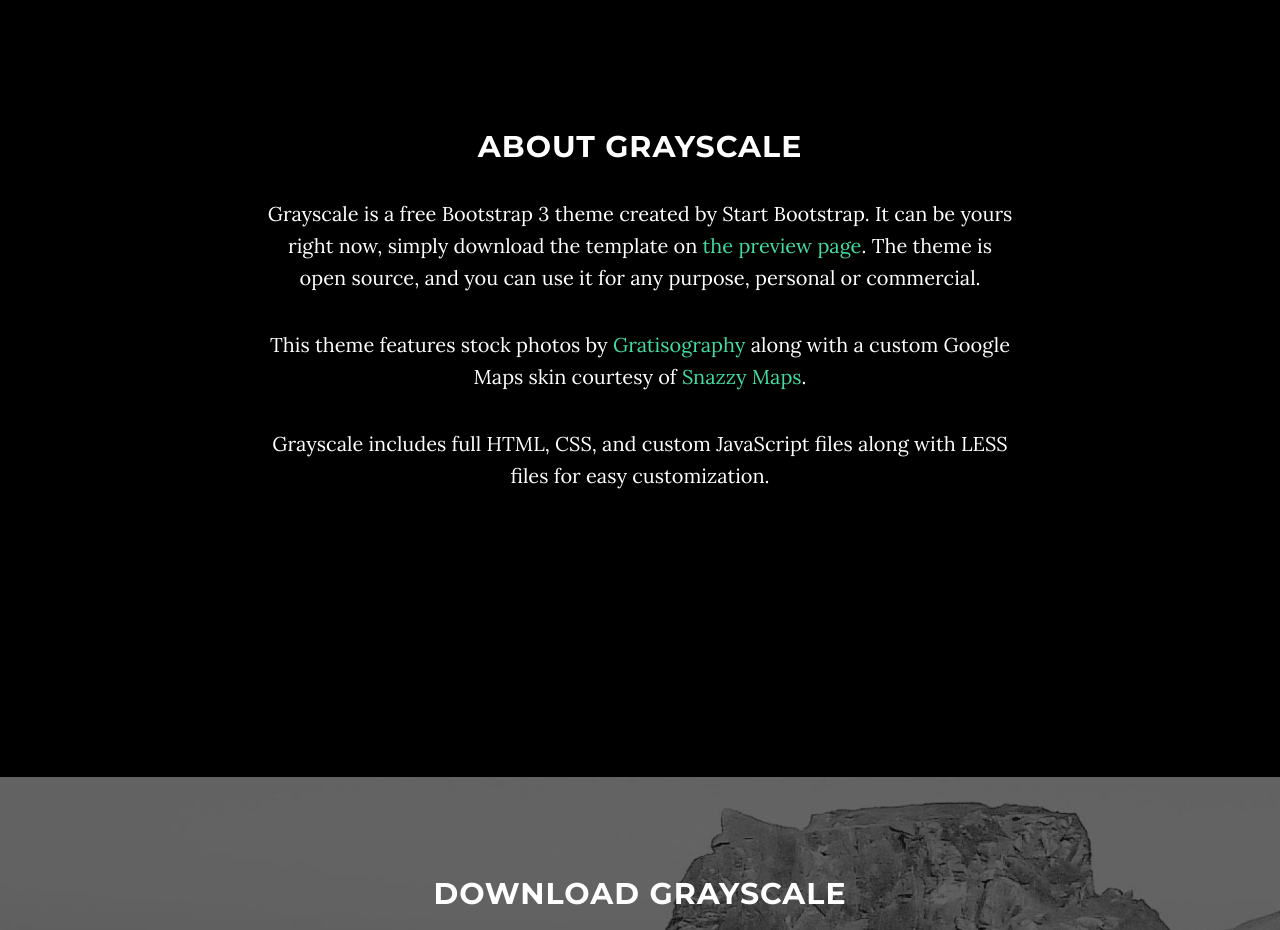
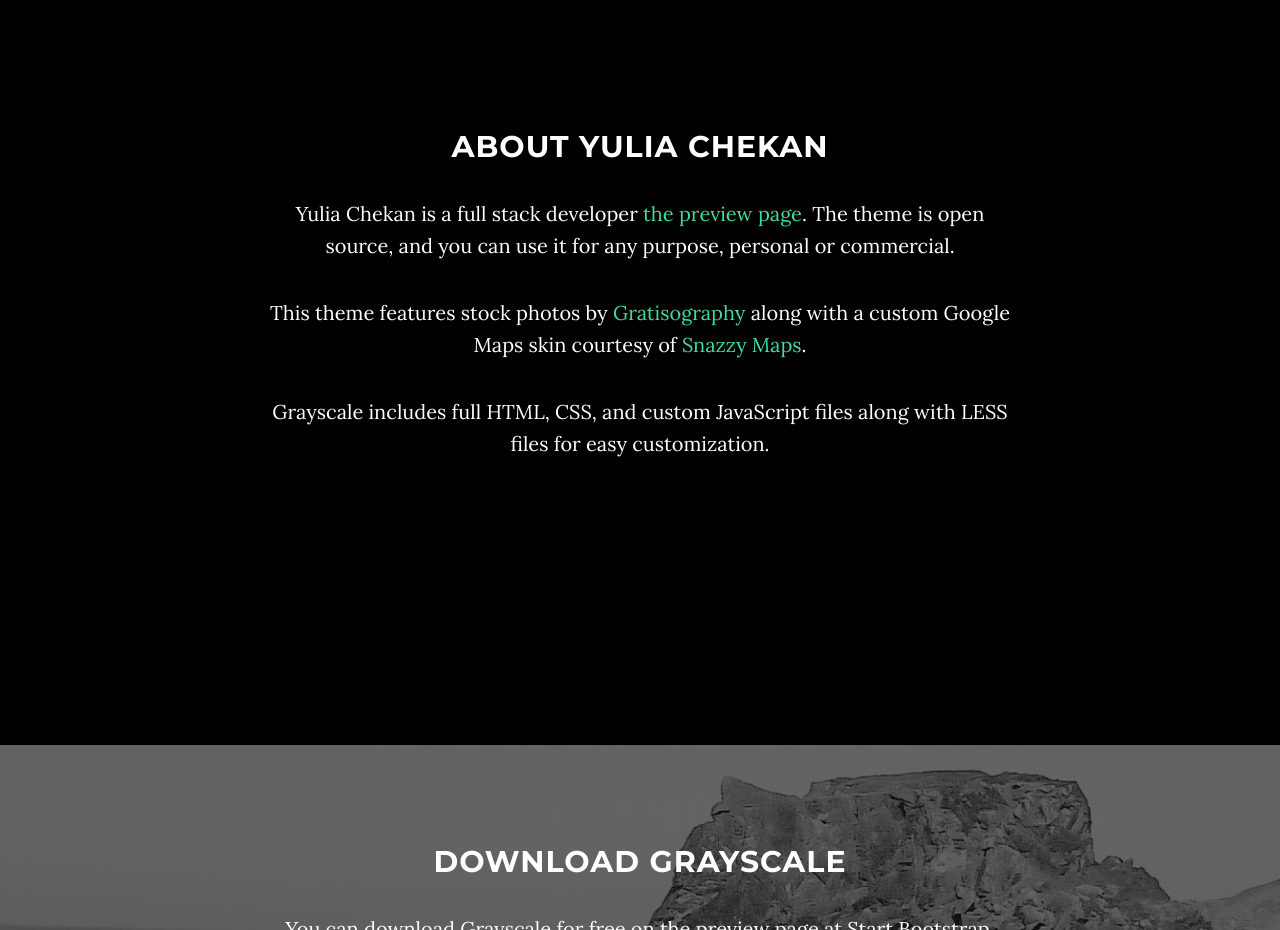
Before and after one commit to yuliachekan/practicePortfolio, a website: page index.html in a window 1280 px wide. Shown: the part 920-1850 px from the top of the page. Drawn offline with nearby package versions, Linux system fonts and the light colour scheme; some packages are replaced by stand-ins of ours.

Commit message:
updated about me

```diff
--- a/index.html
+++ b/index.html
@@ -90,8 +90,8 @@
     <section id="about" class="container content-section text-center">
         <div class="row">
             <div class="col-lg-8 col-lg-offset-2">
-                <h2>About Grayscale</h2>
-                <p>Grayscale is a free Bootstrap 3 theme created by Start Bootstrap. It can be yours right now, simply download the template on <a href="http://startbootstrap.com/template-overviews/grayscale/">the preview page</a>. The theme is open source, and you can use it for any purpose, personal or commercial.</p>
+                <h2>About Yulia Chekan</h2>
+                <p>Yulia Chekan is a full stack developer <a href="http://startbootstrap.com/template-overviews/grayscale/">the preview page</a>. The theme is open source, and you can use it for any purpose, personal or commercial.</p>
                 <p>This theme features stock photos by <a href="http://gratisography.com/">Gratisography</a> along with a custom Google Maps skin courtesy of <a href="http://snazzymaps.com/">Snazzy Maps</a>.</p>
                 <p>Grayscale includes full HTML, CSS, and custom JavaScript files along with LESS files for easy customization.</p>
             </div>
```
